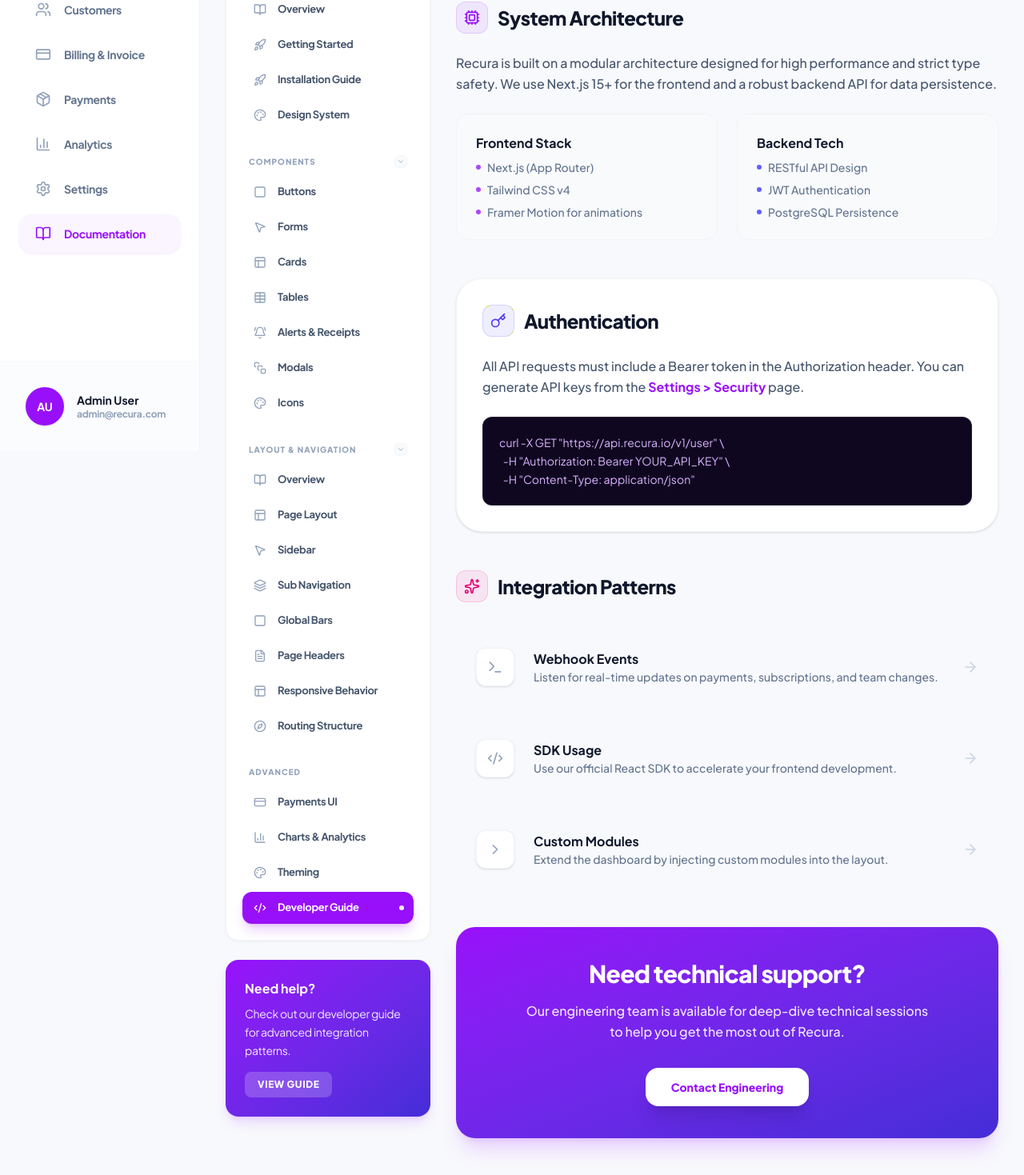
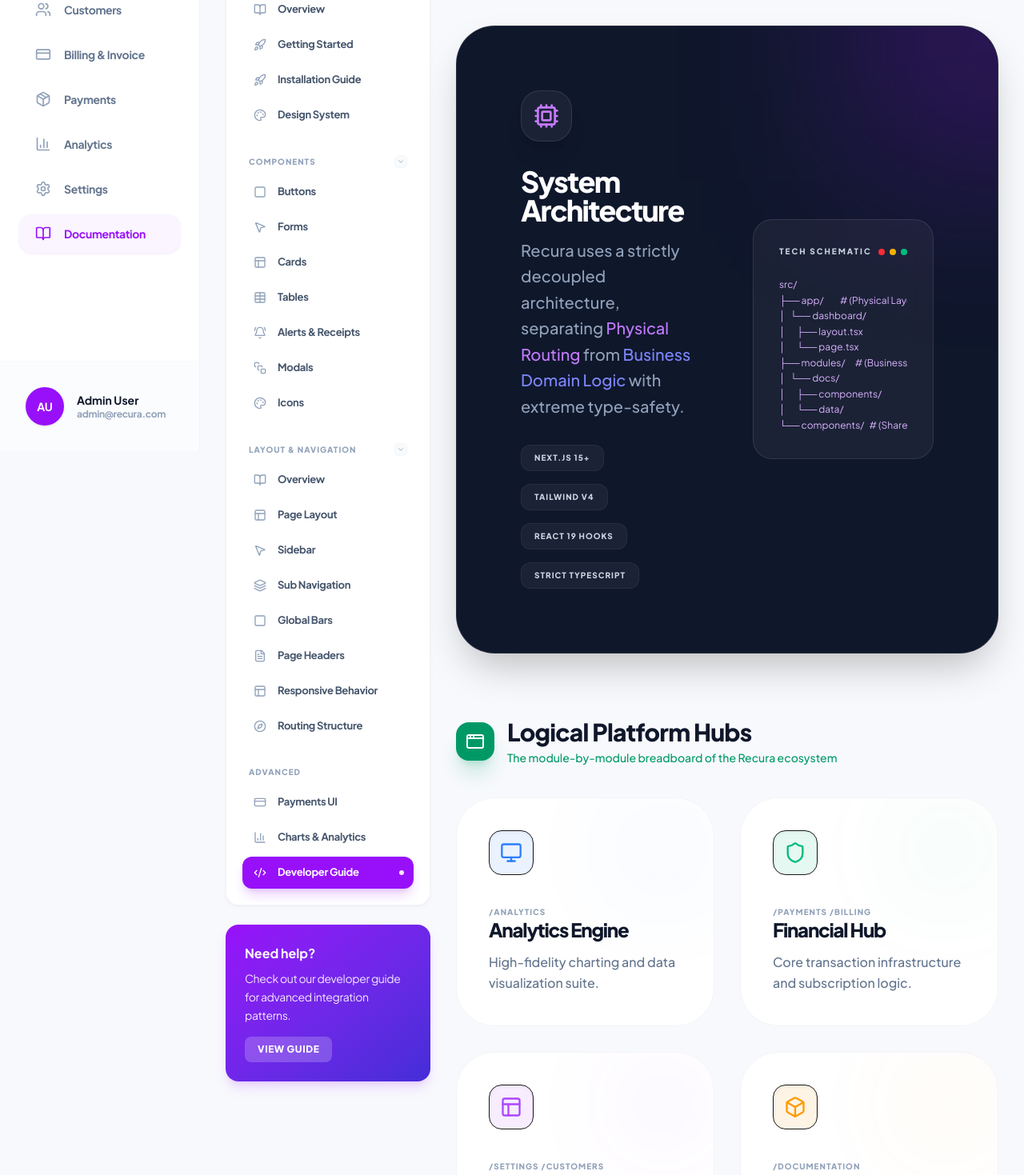
Before and after one commit to Weburea/recura, a Next.js app: page /dashboard/documentation/guide in a window 1280 px wide. Shown: the part 236-1705 px from the top of the page at 80% size. Built offline with nearby package versions, Linux system fonts and the light colour scheme.

Commit message:
text error fixed

```diff
--- a/src/app/dashboard/documentation/components/charts-analytics/page.tsx
+++ b/src/app/dashboard/documentation/components/charts-analytics/page.tsx
@@ -25,7 +25,7 @@
   return (
     <DocContent
       title="Charts & Analytics"
-      description="Recura's data visualization system leverages custom SVG and CSS-based components for high-performance, responsive charting."
+      description="Recura&apos;s data visualization system leverages custom SVG and CSS-based components for high-performance, responsive charting."
     >
       {/* 1. Technical Overview Hero */}
       <div className="relative p-12 md:p-20 rounded-[3.5rem] bg-slate-900 border border-white/10 overflow-hidden shadow-2xl mb-16 group">
--- a/src/app/dashboard/documentation/getting-started/page.tsx
+++ b/src/app/dashboard/documentation/getting-started/page.tsx
@@ -6,7 +6,7 @@
   return (
     <DocContent
       title="Getting Started"
-      description="Learn how to integrate Recura's design system into your development workflow."
+      description="Learn how to integrate Recura&apos;s design system into your development workflow."
     >
       <div className="grid grid-cols-1 md:grid-cols-3 gap-8">
         {[
--- a/src/app/dashboard/documentation/guide/page.tsx
+++ b/src/app/dashboard/documentation/guide/page.tsx
@@ -1,133 +1,176 @@
 import { DocContent } from "@/modules/documentation/components/DocContent"
 import { Button } from "@/components/ui/button"
 import {
-  Terminal,
+  AppWindow,
   Code2,
   Cpu,
-  Key,
-  Copy,
-  ChevronRight,
-  Sparkles,
-  ArrowRight
+  Globe,
+  Layers,
+  Layout,
+  Rocket,
+  Shield,
+  Terminal,
+  ArrowRight,
+  Database,
+  Monitor,
+  Box
 } from "lucide-react"
+import Link from "next/link"
+import { cn } from "@/lib/utils"
 
 export default function DeveloperGuide() {
+  const modules = [
+    { title: "Analytics Engine", path: "/analytics", desc: "High-fidelity charting and data visualization suite.", icon: Monitor, color: "text-blue-500", bg: "bg-blue-500/10" },
+    { title: "Financial Hub", path: "/payments /billing", desc: "Core transaction infrastructure and subscription logic.", icon: Shield, color: "text-emerald-500", bg: "bg-emerald-500/10" },
+    { title: "Core Workspace", path: "/settings /customers", desc: "User preferences, team management, and identity control.", icon: Layout, color: "text-purple-500", bg: "bg-purple-500/10" },
+    { title: "Design System", path: "/documentation", desc: "Interactive UI primitive registry and developer guide.", icon: Box, color: "text-amber-500", bg: "bg-amber-500/10" }
+  ]
+
   return (
     <DocContent
-      title="Developer Guide"
-      description="In-depth technical guide for integrating and extending the Recura platform."
+      title="Developer Schematic"
+      description="The definitive technical guide to the Recura platform&apos;s architectural blueprint and modular design philosophy."
     >
-      <div className="space-y-12 pb-16">
-        {/* Intro Section */}
-        <section>
-          <div className="flex items-center gap-3 mb-6">
-            <div className="w-10 h-10 rounded-xl bg-purple-500/10 flex items-center justify-center border border-purple-500/20">
-              <Cpu className="w-5 h-5 text-purple-600 dark:text-purple-400" />
+      <div className="space-y-20 pb-24">
+
+        {/* 1. Architectural Pillars */}
+        <section className="relative overflow-hidden rounded-[3rem] bg-slate-900 border border-white/10 p-12 md:p-20 shadow-2xl">
+           <div className="absolute top-0 right-0 w-96 h-96 bg-purple-600/20 blur-[100px] -mr-48 -mt-48" />
+           <div className="relative z-10 grid grid-cols-1 lg:grid-cols-2 gap-16 items-center">
+              <div className="space-y-8">
+                 <div className="w-16 h-16 rounded-3xl bg-white/5 flex items-center justify-center border border-white/10 shadow-xl">
+                    <Cpu className="w-8 h-8 text-purple-400" />
                  </div>
-            <h2 className="text-2xl font-black text-slate-900 dark:text-white tracking-tight">System Architecture</h2>
+                 <div className="space-y-4">
+                    <h2 className="text-4xl font-black text-white tracking-tighter leading-none">System Architecture</h2>
+                    <p className="text-xl text-slate-400 font-medium leading-relaxed">
+                       Recura uses a strictly decoupled architecture, separating <span className="text-purple-400">Physical Routing</span> from <span className="text-indigo-400">Business Domain Logic</span> with extreme type-safety.
+                    </p>
                  </div>
-          <p className="text-slate-600 dark:text-slate-400 font-medium leading-relaxed mb-6">
-            Recura is built on a modular architecture designed for high performance and strict type safety. We use Next.js 15+ for the frontend and a robust backend API for data persistence.
-          </p>
-          <div className="grid grid-cols-1 md:grid-cols-2 gap-6">
-            <div className="p-6 rounded-2xl bg-slate-50 dark:bg-white/5 border border-slate-100 dark:border-white/10">
-              <h3 className="font-bold text-slate-900 dark:text-white mb-2">Frontend Stack</h3>
-              <ul className="space-y-2 text-sm text-slate-500 dark:text-slate-400 font-medium">
-                <li className="flex items-center gap-2">
-                  <div className="w-1.5 h-1.5 rounded-full bg-purple-500" />
-                  Next.js (App Router)
-                </li>
-                <li className="flex items-center gap-2">
-                  <div className="w-1.5 h-1.5 rounded-full bg-purple-500" />
-                  Tailwind CSS v4
-                </li>
-                <li className="flex items-center gap-2">
-                  <div className="w-1.5 h-1.5 rounded-full bg-purple-500" />
-                  Framer Motion for animations
-                </li>
-              </ul>
+                 <div className="flex flex-wrap gap-4">
+                    {['Next.js 15+', 'Tailwind v4', 'React 19 Hooks', 'Strict TypeScript'].map(pill => (
+                      <span key={pill} className="px-4 py-2 rounded-xl bg-white/5 border border-white/5 text-[10px] font-black text-slate-300 uppercase tracking-widest">{pill}</span>
+                    ))}
                  </div>
-            <div className="p-6 rounded-2xl bg-slate-50 dark:bg-white/5 border border-slate-100 dark:border-white/10">
-              <h3 className="font-bold text-slate-900 dark:text-white mb-2">Backend Tech</h3>
-              <ul className="space-y-2 text-sm text-slate-500 dark:text-slate-400 font-medium">
-                <li className="flex items-center gap-2">
-                  <div className="w-1.5 h-1.5 rounded-full bg-indigo-500" />
-                  RESTful API Design
-                </li>
-                <li className="flex items-center gap-2">
-                  <div className="w-1.5 h-1.5 rounded-full bg-indigo-500" />
-                  JWT Authentication
-                </li>
-                <li className="flex items-center gap-2">
-                  <div className="w-1.5 h-1.5 rounded-full bg-indigo-500" />
-                  PostgreSQL Persistence
-                </li>
-              </ul>
+              </div>
+
+              <div className="space-y-4">
+                 <div className="p-8 rounded-3xl bg-white/5 border border-white/10 backdrop-blur-md">
+                    <div className="flex justify-between items-center mb-6">
+                       <span className="text-[10px] font-black text-slate-300 tracking-[0.2em] uppercase">Tech Schematic</span>
+                       <div className="flex gap-1.5">
+                          <div className="w-2 h-2 rounded-full bg-red-500" />
+                          <div className="w-2 h-2 rounded-full bg-yellow-500" />
+                          <div className="w-2 h-2 rounded-full bg-emerald-500" />
+                       </div>
+                    </div>
+                    <pre className="text-xs font-mono text-purple-300 leading-relaxed overflow-x-auto">
+{`src/
+├── app/          # (Physical Layouts)
+│   └── dashboard/
+│       ├── layout.tsx
+│       └── page.tsx
+├── modules/      # (Business Logic API)
+│   └── docs/
+│       ├── components/
+│       └── data/
+└── components/   # (Shared UI Tree)`}
+                    </pre>
+                 </div>
               </div>
            </div>
         </section>
 
-        {/* Authentication Section */}
-        <section className="bg-white dark:bg-[#150a2e] p-8 rounded-[2rem] border border-gray-100 dark:border-white/10 shadow-sm">
-          <div className="flex items-center gap-3 mb-6">
-            <div className="w-10 h-10 rounded-xl bg-indigo-500/10 flex items-center justify-center border border-indigo-500/20">
-              <Key className="w-5 h-5 text-indigo-600 dark:text-indigo-400" />
+        {/* 2. Page Physical Schematic */}
+        <section className="space-y-10">
+           <div className="flex items-center gap-4">
+              <div className="w-12 h-12 rounded-2xl bg-emerald-600 flex items-center justify-center shadow-xl shadow-emerald-600/20">
+                 <AppWindow className="w-6 h-6 text-white" />
               </div>
-            <h2 className="text-2xl font-black text-slate-900 dark:text-white tracking-tight">Authentication</h2>
+              <div className="space-y-1">
+                 <h2 className="text-3xl font-black text-slate-900 dark:text-white tracking-tight">Logical Platform Hubs</h2>
+                 <p className="text-sm font-medium text-emerald-600 dark:text-emerald-400">The module-by-module breadboard of the Recura ecosystem</p>
               </div>
-          <p className="text-slate-600 dark:text-slate-400 font-medium leading-relaxed mb-6">
-            All API requests must include a Bearer token in the Authorization header. You can generate API keys from the <span className="text-purple-600 dark:text-purple-400 font-bold">Settings &gt; Security</span> page.
-          </p>
-          <div className="bg-[#0f0720] rounded-xl p-5 border border-white/10 relative group">
-            <button className="absolute top-4 right-4 p-2 rounded-lg bg-white/5 hover:bg-white/10 text-white/50 hover:text-white transition-all opacity-0 group-hover:opacity-100">
-              <Copy className="w-4 h-4" />
-            </button>
-            <pre className="text-xs md:text-sm font-mono text-purple-300 overflow-x-auto leading-relaxed">
-{`curl -X GET "https://api.recura.io/v1/user" \\
-  -H "Authorization: Bearer YOUR_API_KEY" \\
-  -H "Content-Type: application/json"`}
-            </pre>
            </div>
-        </section>
 
-        {/* Integration Patterns */}
-        <section>
-          <div className="flex items-center gap-3 mb-8">
-            <div className="w-10 h-10 rounded-xl bg-pink-500/10 flex items-center justify-center border border-pink-500/20">
-              <Sparkles className="w-5 h-5 text-pink-600 dark:text-pink-400" />
-            </div>
-            <h2 className="text-2xl font-black text-slate-900 dark:text-white tracking-tight">Integration Patterns</h2>
+           <div className="grid grid-cols-1 md:grid-cols-2 gap-8">
+              {modules.map((mod) => (
+                <div key={mod.title} className="group p-10 rounded-[3rem] bg-white dark:bg-[#150a2e] border border-gray-100 dark:border-white/10 hover:shadow-2xl hover:translate-y-[-8px] transition-all duration-500 relative overflow-hidden">
+                   <div className={cn("absolute top-0 right-0 w-32 h-32 blur-3xl opacity-5 group-hover:opacity-10 transition-opacity", mod.bg.replace('/10', ''))} />
+                   <div className={cn("w-14 h-14 rounded-2xl flex items-center justify-center mb-8 border dark:border-white/10 shadow-inner group-hover:scale-110 transition-transform", mod.bg)}>
+                      <mod.icon className={cn("w-7 h-7", mod.color)} />
                    </div>
                    <div className="space-y-4">
-            {[
-              { title: "Webhook Events", desc: "Listen for real-time updates on payments, subscriptions, and team changes.", icon: Terminal },
-              { title: "SDK Usage", desc: "Use our official React SDK to accelerate your frontend development.", icon: Code2 },
-              { title: "Custom Modules", desc: "Extend the dashboard by injecting custom modules into the layout.", icon: ChevronRight }
-            ].map((pattern) => (
-              <div key={pattern.title} className="flex items-center gap-6 p-6 rounded-2xl hover:bg-slate-50 dark:hover:bg-white/5 transition-all cursor-pointer group border border-transparent hover:border-slate-100 dark:hover:border-white/10">
-                <div className="w-12 h-12 rounded-xl bg-white dark:bg-white/10 flex items-center justify-center shadow-sm border border-slate-100 dark:border-white/10 group-hover:scale-110 transition-transform">
-                  <pattern.icon className="w-5 h-5 text-slate-400 group-hover:text-purple-600 transition-colors" />
+                      <div className="space-y-1">
+                         <span className="text-[10px] font-black text-slate-400 uppercase tracking-widest">{mod.path}</span>
+                         <h3 className="text-2xl font-black text-slate-900 dark:text-white tracking-tighter leading-none">{mod.title}</h3>
                       </div>
-                <div className="flex-1">
-                  <h3 className="font-bold text-slate-900 dark:text-white">{pattern.title}</h3>
-                  <p className="text-sm text-slate-500 dark:text-slate-400 font-medium">{pattern.desc}</p>
+                      <p className="text-base text-slate-500 dark:text-slate-400 font-medium leading-relaxed">
+                         {mod.desc}
+                      </p>
                    </div>
-                <ArrowRight className="w-5 h-5 text-slate-300 group-hover:text-purple-600 group-hover:translate-x-1 transition-all" />
                 </div>
               ))}
            </div>
         </section>
 
-        {/* Support CTA */}
-        <section className="bg-gradient-to-br from-purple-600 to-indigo-700 rounded-3xl p-10 text-white text-center shadow-xl shadow-purple-500/20">
-          <h2 className="text-3xl font-black mb-4 tracking-tight">Need technical support?</h2>
-          <p className="text-purple-100 font-medium mb-8 max-w-lg mx-auto leading-relaxed">
-            Our engineering team is available for deep-dive technical sessions to help you get the most out of Recura.
+        {/* 3. High-Fidelity Standards */}
+        <section className="bg-slate-50 dark:bg-[#0D0518]/50 rounded-[4rem] p-12 md:p-20 border border-slate-100 dark:border-white/5">
+           <div className="grid grid-cols-1 lg:grid-cols-3 gap-16">
+              <div className="lg:col-span-1 space-y-8">
+                 <div className="w-16 h-16 rounded-3xl bg-slate-900 flex items-center justify-center shadow-xl">
+                    <Rocket className="w-8 h-8 text-blue-400" />
+                 </div>
+                 <h2 className="text-4xl font-black text-slate-900 dark:text-white tracking-tighter leading-[0.95]">
+                    The high-fidelity <span className="text-blue-500">Standard</span>
+                 </h2>
+                 <p className="text-lg text-slate-500 dark:text-slate-400 font-medium leading-relaxed">
+                    We don&apos;t build MVP-grade components. Every primitive must manifest as a premium, interactive, and responsive asset.
                  </p>
-          <Button className="bg-white text-purple-600 hover:bg-slate-50 font-black px-8 py-6 rounded-2xl shadow-xl transition-all border-none">
-            Contact Engineering
+                 <Button className="dashboard-action-btn dashboard-action-btn-primary h-auto py-4 px-8 rounded-2xl text-base shadow-xl">
+                    View Component API
+                    <ArrowRight className="w-4 h-4 ml-2" />
                  </Button>
+              </div>
+
+              <div className="lg:col-span-2 grid grid-cols-1 md:grid-cols-2 gap-8">
+                 {[
+                   { title: "SVG Infrastructure", desc: "Prioritize SVG-driven patterns and backgrounds over static assets for infinite scaling.", icon: Layers },
+                   { title: "HSL Balancing", desc: "Use high-contrast HSL color pairs to ensure visual impact across dark/light transitions.", icon: Globe },
+                   { title: "Zero Hydration Lag", desc: "Leverage Next.js Server Components for data fetching to minimize the client bundle.", icon: Terminal },
+                   { title: "Atomic Animation", desc: "Standardize micro-interactions using Framer Motion and custom CSS cubic-beziers.", icon: Code2 }
+                 ].map(std => (
+                   <div key={std.title} className="p-8 rounded-[2.5rem] bg-white dark:bg-[#150a2e] border border-gray-100 dark:border-white/10 space-y-4">
+                      <div className="w-12 h-12 rounded-xl bg-slate-50 dark:bg-white/5 flex items-center justify-center border border-slate-100 dark:border-white/10 shadow-sm">
+                         <std.icon className="w-5 h-5 text-slate-400" />
+                      </div>
+                      <h4 className="text-xl font-bold text-slate-900 dark:text-white tracking-tight">{std.title}</h4>
+                      <p className="text-sm text-slate-500 dark:text-slate-400 font-medium leading-relaxed">{std.desc}</p>
+                   </div>
+                 ))}
+              </div>
+           </div>
         </section>
+
+        {/* 4. Support Schematic */}
+        <section className="bg-gradient-to-br from-indigo-600 to-purple-700 rounded-[3rem] p-12 md:p-20 text-white relative overflow-hidden group shadow-2xl">
+           <div className="absolute inset-0 bg-[url('/images/grid.svg')] opacity-10 group-hover:opacity-20 transition-opacity" />
+           <div className="relative z-10 flex flex-col md:flex-row items-center justify-between gap-12">
+              <div className="max-w-xl space-y-6">
+                 <h2 className="text-4xl font-black tracking-tighter leading-tight">Need a structural audit?</h2>
+                 <p className="text-xl text-indigo-100 font-medium leading-relaxed">
+                    Our architectural review process ensures your custom modules meet the Recura high-fidelity and performance benchmarks.
+                 </p>
+              </div>
+              <div className="shrink-0 space-y-4 text-center">
+                 <Button className="bg-white text-indigo-600 hover:bg-slate-50 font-black px-12 py-8 rounded-[2rem] text-lg shadow-2xl transition-all hover:scale-105 active:scale-95 border-none h-auto">
+                    Submit Project Overview
+                 </Button>
+                 <p className="text-[10px] font-black uppercase tracking-[0.2em] text-indigo-200/60">Response in &lt; 24 hours</p>
+              </div>
+           </div>
+        </section>
+
       </div>
     </DocContent>
   )
--- a/src/app/dashboard/documentation/page.tsx
+++ b/src/app/dashboard/documentation/page.tsx
@@ -5,8 +5,6 @@
   Code2,
   Palette,
   ArrowRight,
-  Zap,
-  Shield,
   Component,
   Users,
   Layout as LayoutIcon,
@@ -155,7 +153,7 @@
             </div>
             <h2 className="text-4xl font-black text-slate-900 dark:text-white tracking-tighter leading-none">Enterprise Principles</h2>
             <p className="text-xl text-slate-500 dark:text-slate-400 font-medium leading-relaxed">
-              Recura isn't just about UI; it's a structural philosophy built for long-term scalability and developer ergonomics.
+              Recura isn&apos;t just about UI; it&apos;s a structural philosophy built for long-term scalability and developer ergonomics.
             </p>
           </div>
           <div className="flex gap-4 min-w-[300px]">
--- a/src/modules/documentation/data/navigation.ts
+++ b/src/modules/documentation/data/navigation.ts
@@ -58,7 +58,6 @@
     items: [
       { label: "Payments UI", href: "/dashboard/documentation/payments", icon: CreditCard },
       { label: "Charts & Analytics", href: "/dashboard/documentation/components/charts-analytics", icon: BarChart3 },
-      { label: "Theming", href: "/dashboard/documentation/theming", icon: Palette },
       { label: "Developer Guide", href: "/dashboard/documentation/guide", icon: Code2 },
     ]
   }
--- a/src/modules/documentation/sections/layout/RoutingStructureDoc.tsx
+++ b/src/modules/documentation/sections/layout/RoutingStructureDoc.tsx
@@ -272,7 +272,7 @@
                file: "package.json",
                title: "Dependency Graph",
                icon: FileJson,
-               desc: "Manages all third-party libraries, from React 19 to the documentation's Lucide icon set."
+               desc: "Manages all third-party libraries, from React 19 to the documentation&apos;s Lucide icon set."
              }
            ].map((config, i) => (
              <div key={i} className="p-10 rounded-[2.5rem] bg-indigo-50 dark:bg-white/[0.02] border border-indigo-100/50 dark:border-white/5 space-y-4 shadow-sm hover:shadow-lg hover:border-blue-200/50 transition-all duration-300">
```
Lines whose indentation alone changed are shown as unchanged.
